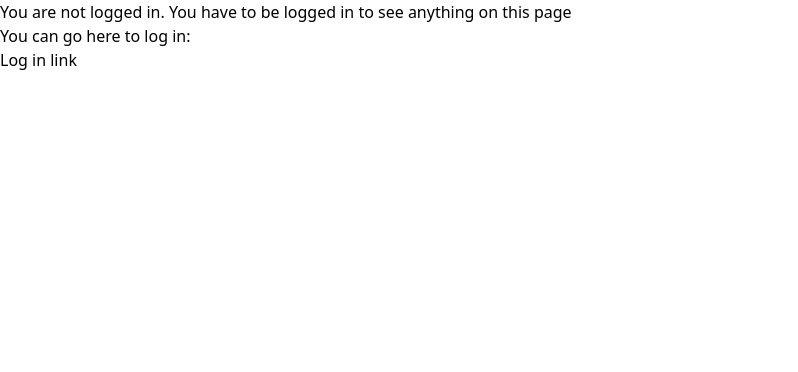
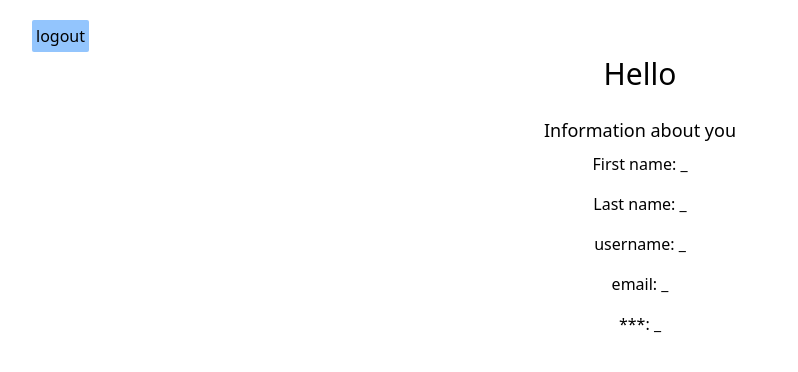
Before and after one commit to iamvetle/authentication, a Vue app in the folder frontend/: page / in a window 1280 px wide. Shown: the top 372 px of the page, without its empty margins (0-798 px from the left). Built offline with nearby package versions, Linux system fonts and the light colour scheme.

Commit message:
login, mypage and logout works OK

```diff
--- a/frontend/src/App.vue
+++ b/frontend/src/App.vue
@@ -1,17 +1,8 @@
 <template>
-
-<div id="routerView">
-
     <router-view></router-view>
-
-</div>
-
-
-
 </template>
 
 <script>
-
 
 export default {
     data() {
@@ -19,6 +10,8 @@ export default {
         }
     }
 }
+
 </script>
 
-<style></style>
+<style>
+</style>
--- a/frontend/src/components/Login.vue
+++ b/frontend/src/components/Login.vue
@@ -1,12 +1,16 @@
 <template>
 
-    <div class="container w-3/12 mx-auto pt-20">
+    <div class="container w-2/12 mx-auto pt-20">
       <h1 class="text-2xl pb-4">Login page</h1>
       <label for="username">Username:</label>
       <input type="text" id="username" v-model="username" required class="border block mb-2 border-blue-500">
       <label for="pwd">Password:</label>
       <input type="password" id="pwd" v-model="password" required class="border block border-blue-500">
-      <button @click="login" class="rounded-sm bg-slate-400 mt-4 text-white px-1 py-1" >Submit</button>
+
+      <button @click="login" class="rounded-sm bg-slate-400 mt-4 text-white px-1 py-1">
+        Submit
+      </button>
+
       <p class="mt-5 text-red-700" v-show="loginerror">Invalid credentials</p>
       <p class="mt-5 text-green-700" v-show="loginsucess">Login successfull</p>
     </div>
@@ -22,10 +26,10 @@
         return {
           username:"",
           password:"",
-          authurl: "http://localhost:8888/api-token-auth/",
+
+          authurl: "http://localhost:8888/api/user/auth/",
           loginerror:false,
           loginsucess:false,
-          token: null
         }
       },
       methods: {
@@ -36,30 +40,27 @@
             };
           try {
               const response = await axios.post(this.authurl, logindata)
-              const token = response.data.token
-              console.log(`Authentication token: ${token}`)
-              localStorage.setItem("token", token)
-              this.token  = token
+              console.log(`Authentication token: ${response.data.token}`)
 
-              localStorage.setItem("username", response.data.username)
-
+              localStorage.setItem("token", response.data.token)
 
               this.username = ""
               this.password = ""
               this.loginerror = false
               this.loginsucess = true
 
-              this.$router.replace("/")
-              // redirect to user home page
-        } catch(error) {
-            console.error("An error occour while trying to log in")
-            this.loginerror = true
-            // return login failed or something
+              this.$router.replace("/") // Success -> redirect to user home page
+
+            } catch(error) { // Fail -> Stay on site
+              console.error("An error occour while trying to log in")
+              this.loginerror = true
+              this.logingsucess = false
+              this.password = ""
           }
         }
           },
           created () {
-          if (localStorage.getItem("token") !== null) {
+          if (localStorage.getItem("token") !== null) { // If the user is already authenticated redirect back to homepage
             this.$router.replace("/")
         }
       }
--- a/frontend/src/components/Logout.vue
+++ b/frontend/src/components/Logout.vue
@@ -1,6 +1,10 @@
 <template>
-    <p>Successfully logged out</p>
-    <router-link to="/login">login here</router-link>
+    <div class="w-2/12 container">
+        <h2 class="text-2xl text-center mt-14">Successfully logged out</h2>
+        <button class="p-1 mt- block mx-auto bg-slate-400 rounded-sm">
+            <router-link to="/login">Login here</router-link>
+        </button>
+    </div>
 </template>
 
 <script>
--- a/frontend/src/components/UserPage.vue
+++ b/frontend/src/components/UserPage.vue
@@ -1,39 +1,51 @@
 <!-- This is only going to be rendered if a user is logged in -->
 
 <template>
-<div v-if="token">
-    <!-- Content here -->
-    <p>Hello {{ this.username }}</p>
-    <router-link to="/logout">logout</router-link>
+<div v-if="token !== null" class="container mx-auto"> <!-- User content-->
+    <div class="absolute p-1 top-5 left-8 bg-blue-300 rounded-sm">
+        <router-link to="/logout">logout</router-link>
+    </div>
+    <h1 class="mt-14 text-3xl text-center">Hello </h1>
+    <p class="mt-6 text-center text-lg">Information about you</p>
+    <p class="py-2 text-center">First name: _</p>
+    <p class="py-2 text-center">Last name: _</p>
+    <p class="py-2 text-center">username: _</p>
+    <p class="py-2 text-center">email: _</p>
+    <p class="py-2 text-center">***: _</p>
+
+
 </div>
 
-<div v-else>
-    <h1>You are not logged in. You have to be logged in to see anything on this page</h1>
-    <p>You can go here to log in:</p>
-    <router-link to="/login">Log in link</router-link>
+<div v-else class="container mx-auto">
+    <h1 class="text-center py-5 text-3xl">Cool site</h1>
+    <h2 class="text-center mt-7 text-lg clear-both">You have to have an account to be a enter this website.</h2>
+    <button class="block mx-auto mt-5 bg-slate-500 p-2 rounded-sm">
+        <router-link to="/login">login</router-link>
+    </button>
+
+    <button disabled class="mx-auto mt-5 bg-slate-200 rounded-sm text-sm">
+        <router-link v-show="false" to="/register">register</router-link>
+    </button>
+    <p class="mx-auto mt-1" v-show="false"> If you don't have an account, you can click here to register.</p>
+
 </div>
-
-
 
 </template>
 
 <script>
 import axios from 'axios';
 
-
-
 export default {
     data () {
         return {
-            token: localStorage.getItem("token"),
-             username: localStorage.getItem("username")
 
         }
     },
     created () {
-        if (this.token) {
 
-            axios.get("http://localhost:8888/api/users/me/", {
+        if (localStorage.getItem("token")) {
+
+            axios.get("http://localhost:8888/api/user/", {
                 headers: {
                 'Authorization': `Token ${this.token}`
                 }
--- a/frontend/src/router.js
+++ b/frontend/src/router.js
@@ -2,13 +2,14 @@ import { createRouter, createWebHistory } from 'vue-router'
 import UserPage from './components/UserPage.vue'
 import Login from './components/Login.vue'
 import Logout from './components/Logout.vue'
+import Register from './components/Register.vue'
 
 
 const routes = [
 {
-	path: '/',
-	name:'userpage',
-	component: UserPage
+	path:'/',
+	name:'mypage',
+	component:UserPage,
 },
 {
 	path: '/login',
@@ -19,6 +20,11 @@ const routes = [
 	path: '/logout',
 	name: "logout",
 	component: Logout
+},
+{
+	path: '/register',
+	name: "register",
+	component: Register
 }
 ];
 
```
Also changed, not shown: 2 other files (tests, documents, lock files or other folders).
